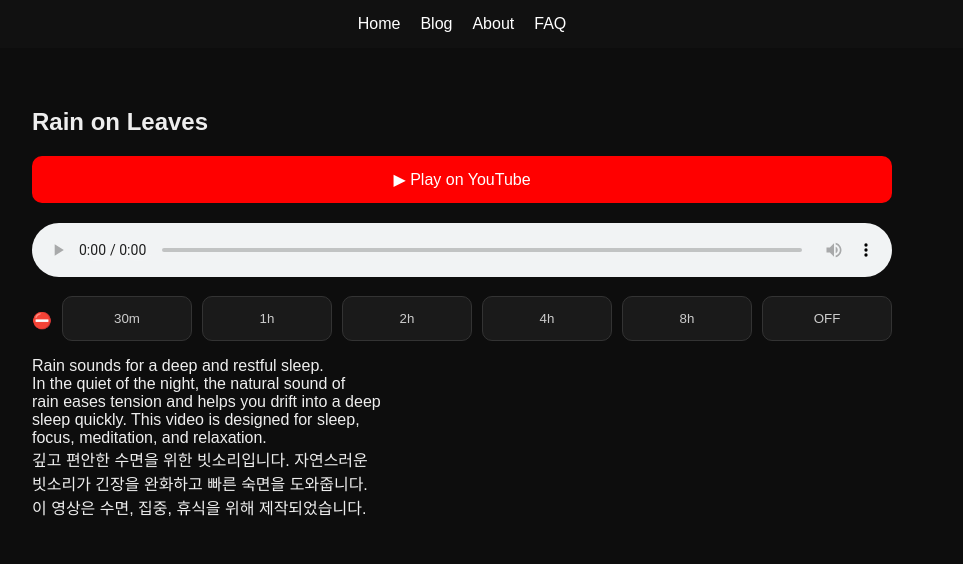
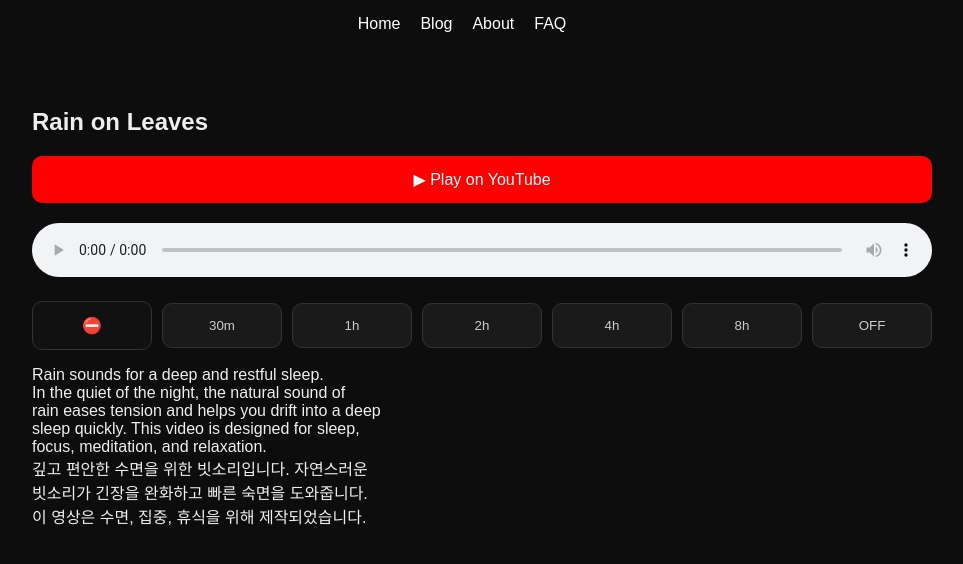
Before and after one commit to choijangwook/rain-deep-sleep, a Jekyll site: the page built from _posts/2026-04-20-Rain on Leaves.md, in a window 1280 px wide. Shown: the top 564 px of the page, without its empty margins (178-1141 px from the left). Built offline with Jekyll 4.4.1, drawn with Linux system fonts in a browser that asks for light colours.

Commit message:
Update style.css

```diff
--- a/assets/css/style.css
+++ b/assets/css/style.css
@@ -4,12 +4,12 @@
   font-family: Arial, sans-serif;
   background: #0d0d0d;
   color: #eee;
-  overflow-x: hidden; /* 🔥 좌우 스크롤 제거 */
+  overflow-x: hidden;
 }
 
-/* 링크 기본 색 강제 */
+/* 🔥 링크 색 고정 */
 a, a:visited {
-  color: #fff; /* 🔥 보라색 방지 */
+  color: #fff;
   text-decoration: none;
 }
 
@@ -18,13 +18,10 @@
   max-width: 900px;
   margin: 0 auto;
   padding: 20px;
+  width: 100%; /* 🔥 PC 왼쪽 쏠림 해결 */
 }
 
 /* ===== NAV ===== */
-.nav {
-  background: #111;
-}
-
 .nav-inner {
   display: flex;
   justify-content: center;
@@ -38,21 +35,26 @@
   margin-top: 20px;
 }
 
-/* ===== TIMER DISPLAY ===== */
-.timer-display {
-  text-align: center;
-  margin-top: 15px;
-  font-size: 16px;
+/* ===== TIMER ===== */
+.timer-container {
+  display: flex;
+  flex-wrap: wrap;
+  gap: 10px;
+  margin-top: 20px;
+  align-items: center;
 }
 
-/* ===== TIMER BUTTON ===== */
-.timer-container {
-  display: flex;
-  gap: 10px;
-  margin-top: 15px;
-  flex-wrap: wrap;
+/* 🔥 숫자 표시 (버튼 크기 동일) */
+.timer-display {
+  flex: 1;
+  padding: 14px;
+  text-align: center;
+  background: #111;
+  border-radius: 10px;
+  border: 1px solid #333;
 }
 
+/* ===== BUTTON ===== */
 .timer-container button {
   flex: 1;
   padding: 14px;
@@ -61,33 +63,17 @@
   border: 1px solid #333;
   border-radius: 10px;
   cursor: pointer;
-  transition: 0.15s;
 }
 
-/* hover */
-.timer-container button:hover {
-  background: #2a2a2a;
-}
-
-/* 모바일 클릭 효과 */
-.timer-container button:active {
-  transform: scale(0.95);
-  background: #333;
-}
-
-/* 🔥 선택 상태 (강제 우선순위) */
+/* 🔥 선택 상태 */
 .timer-container button.active {
   background: #00c853 !important;
   color: #000 !important;
-  font-weight: bold;
   border: 2px solid #00e676 !important;
-  box-shadow: 0 0 12px rgba(0,200,83,0.8);
 }
 
-/* ===== YOUTUBE BUTTON ===== */
-.youtube-button,
-.youtube-button:visited {
-  color: #fff; /* 🔥 보라색 방지 */
+/* ===== YOUTUBE ===== */
+.youtube-button {
   background: #ff0000;
   display: block;
   padding: 14px;
@@ -98,12 +84,17 @@
 
 /* ===== MOBILE ===== */
 @media (max-width: 768px) {
+
+  body {
+    overflow-x: hidden;
+  }
+
   .timer-container {
     flex-direction: column;
   }
 
-  .timer-container button {
+  .timer-container button,
+  .timer-display {
     width: 100%;
-    font-size: 16px;
   }
 }
```
